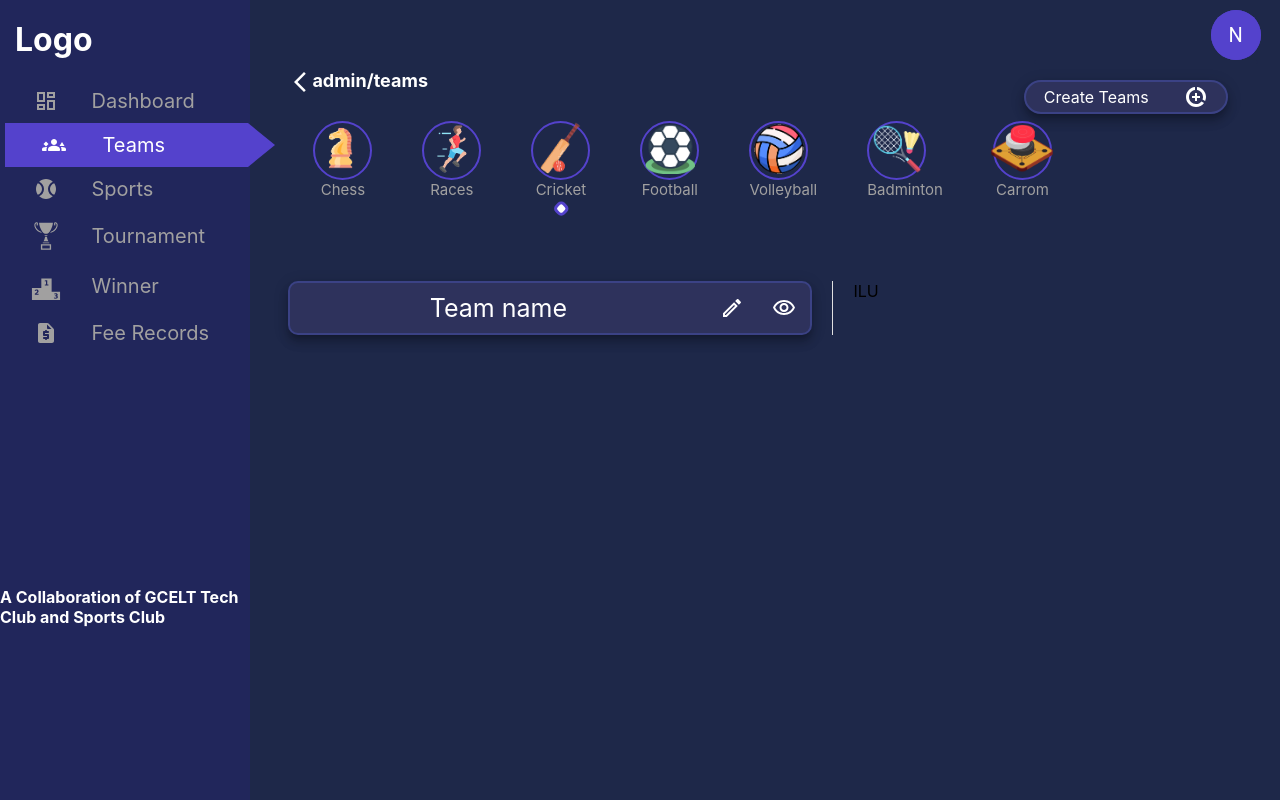
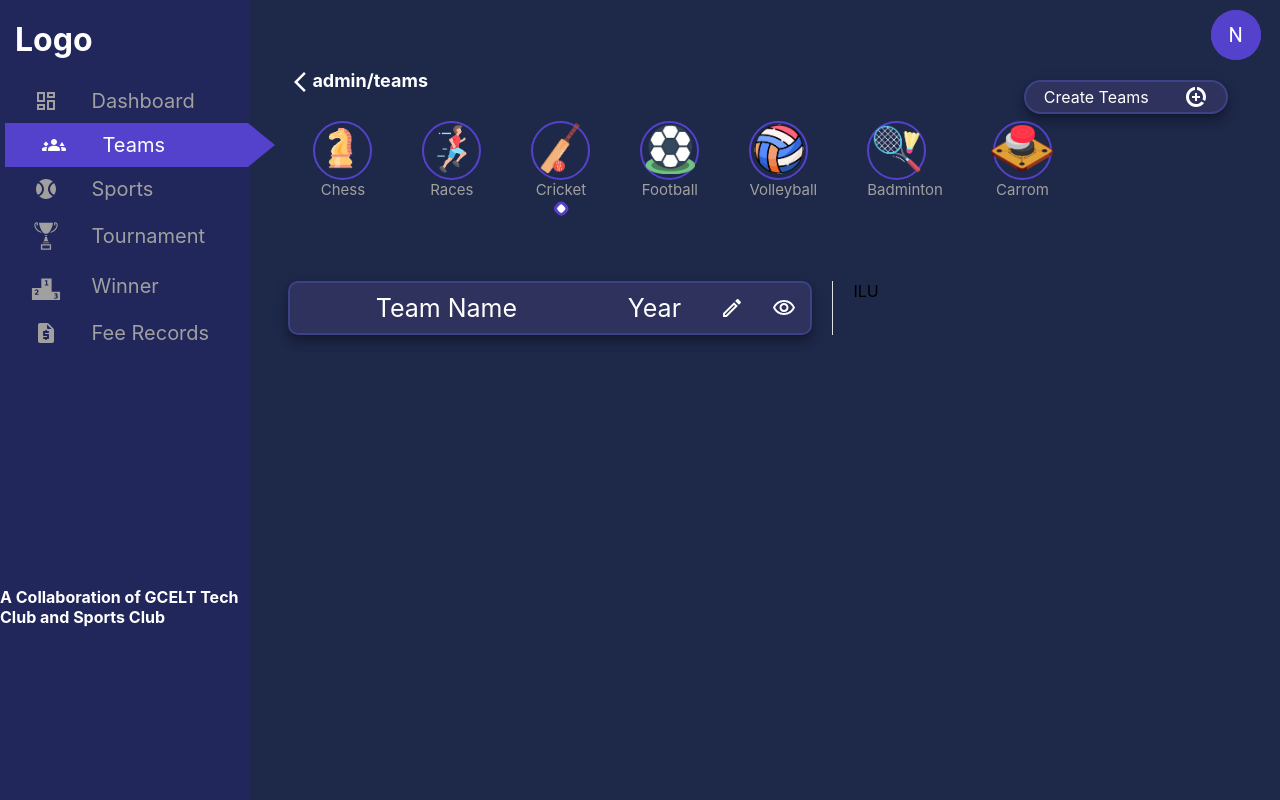
Before and after one commit to gcelt-techclub/Web-App, a React (Create React App) app: page /admin/teams in a window 1280 px wide. Built offline with nearby package versions, Linux system fonts and the light colour scheme; no server answers; sample sign-in values are in the browser's storage.

Commit message:
some minor changes

```diff
--- a/src/pages/admin/Teams.jsx
+++ b/src/pages/admin/Teams.jsx
@@ -30,7 +30,8 @@ function Teams() {
               width: 520, height: 50, backgroundColor: '#2e325c',
               border: '2px solid #3b4285', borderRadius: '10px'
             }} elevation={8}>
-              <div id='Tname'> Team name </div>
+              <div id='Tname'> Team Name </div>
+              <div id='Yr'> Year </div>
               <Edit id='Edit_ico' onClick={ () => navigate(`/admin/teams/edit/team1}`) }/>
               <View id='View_ico'/>
             </Paper>
--- a/src/pages/admin/Teamsdir/Teams.css
+++ b/src/pages/admin/Teamsdir/Teams.css
@@ -6,7 +6,13 @@
     font-size: 25px;
 }
 #Tname{
-    flex:80%;
+    flex:60%;
+    color:#fff;
+    display: grid;
+    place-items: center;
+}
+#Yr{
+    flex:20%;
     color:#fff;
     display: grid;
     place-items: center;
```
